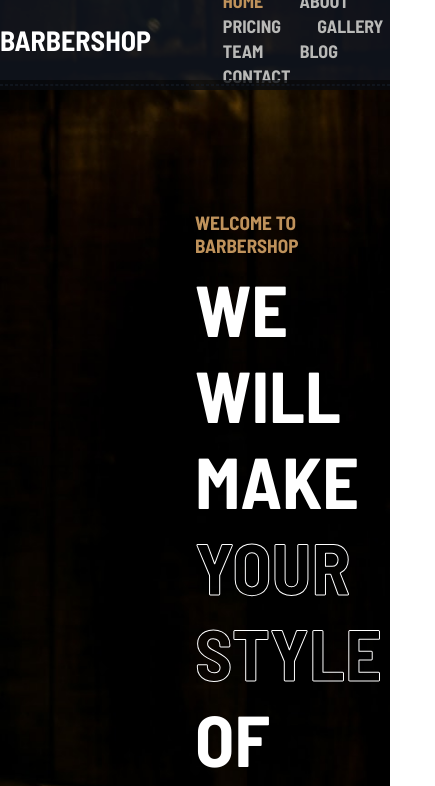
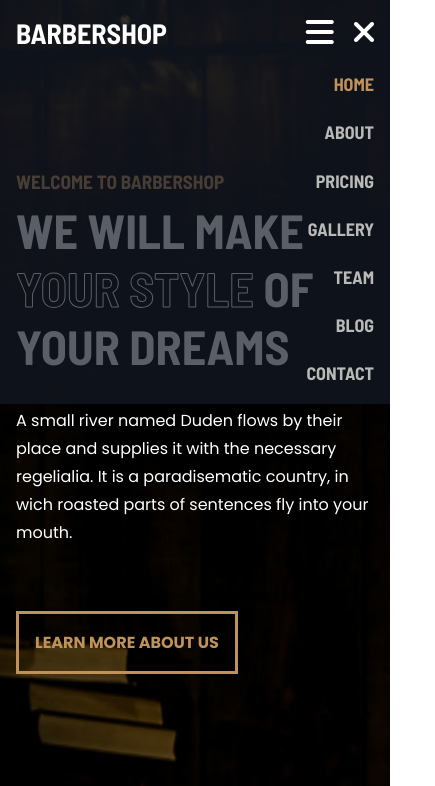
Before and after one commit to FED22M/inlamninguppgift-1-barbershop-devjoppe, a plain HTML site: page src/index.html in a window 390 px wide. Shown: the top 786 px of the page, 435 px wide, since content can reach past the window. Drawn offline with Linux system fonts and the light colour scheme.

Commit message:
mobile services and Header done. Some updates to the nav is ongoing

```diff
--- a/src/index.html
+++ b/src/index.html
@@ -21,6 +21,8 @@
                         <h1>Barbershop</h1>
                     </div>
                     <div class="nav">
+                        <i class="fa-solid fa-bars"></i>
+                        <i class="fa-sharp fa-solid fa-xmark"></i>
                         <nav>
                             <ul>
                                 <li><a class="selected" href="#">Home</a></li>
@@ -36,12 +38,12 @@
                 </div>
             </div>
         </div>
-        <div class="navbar--dashed"><hr /></div>
+        <!-- <div class="navbar--dashed"><hr /></div> ### Tar bort navbar dashed. Ser inte bra ut -->
         <!-- End: Navbar -->
         <!-- Start: Header -->
         <header class="full-vh">
-            <div class="container d-flex flex-just-right flex-align-center">
-                <div class="header--content d-flex flex-column">
+            <div class="container d-flex flex-just-right flex-align-center m-margin">
+                <div class="header--content d-flex flex-column m-just-flex-center">
                     <h2>Welcome to Barbershop</h2>
                     <span>We will make <span class="outliner">your style</span> of your dreams</span>
                     <div class="header--content_text">
@@ -54,8 +56,8 @@
         <!-- End: Header -->
         <!-- End: Navbar and Header -->
         <!-- Start: Our services -->
-        <section id="Services" class="m-flex-column">
-                <div class="services--card golden">
+        <section id="Services" class="m-flex-column m-services--card">
+                <div class="services--card golden m-first-card">
                     <img src="images/service_01-shave.jpg" alt="Person gets a hot shave">
                     <h3>Hair styles</h3>
                     <p>A small river named Duden flows by their place and supplies it with the necessary regelialia. It is a paradesiematic country, in which roasted parts.</p>
--- a/src/scss/mobile.scss
+++ b/src/scss/mobile.scss
@@ -1,5 +1,6 @@
 @media screen and (max-width: 992px) {
 
+    // Start Layout
     .container {
         width: 100%;
     }
@@ -12,6 +13,70 @@
         display: none !important;
     }
 
+    .m-margin {
+        margin: 0 1rem 0 1rem;
+    }
+
+    .m-just-flex-center {
+        justify-content: center;
+    }
+    // End Layout
+
+    //Start Navigantion
+.navbar {
+    display: inline-block;
+    height: auto;
+}
+
+    .navbar--content {
+        align-items: flex-start;
+        .title {
+            margin: 1rem 0 0 1rem;
+        }
+        .nav {
+            text-align: right;
+            i {
+                color: white;
+                font-size: 2rem;
+                margin: 1rem 1rem 0 0;
+            }
+            nav {
+                ul {
+                    padding-left: 0;
+                    margin-right: 1rem;
+                    text-align: right;
+                    li {
+                        display: block;
+                        color: red;
+                        margin: 1.2rem 0 0 0;
+                        font-size: 1.2rem;
+                    }
+                }
+            }
+        }
+    }
+    //End Navigation
+
+    //Start Header
+    .header--content {
+        width: 100%;
+        height: 100%;
+        span {
+            font-size: 3rem;
+        }
+    }
+
+    .header--content_text {
+        font-size: 1rem;
+        border-left: none;
+        padding-left: 0;
+        p {
+            line-height: 28px;
+        }
+    }
+    //End Header
+
+    // Start Footer
     footer {
         padding-top: 0;
         padding-bottom: 0;
@@ -20,10 +85,28 @@
     .footer--block {
         margin-bottom: 0;
     }
+    // End Footer
 
     .image--block {
         flex: none;
         height: 500px;
     }
 
+    .services--card {
+        &.golden {
+            background-image: linear-gradient(bottom, $color-golden, $color-golden 83%, $color-golden-dark 83%, $color-golden-dark 100%);
+            background-image: -webkit-linear-gradient(bottom, $color-golden, $color-golden 83%, $color-golden-dark 38%, $color-golden-dark 100%);
+            &.m-first-card {
+                background-image: linear-gradient(bottom, $color-golden, $color-golden 83%, rgba(0, 0, 0, 0) 83%, rgba(0, 0, 0, 0) 100%);
+                background-image: -webkit-linear-gradient(bottom, $color-golden, $color-golden 83%, rgba(0, 0, 0, 0) 38%, rgba(0, 0, 0, 0) 100%);
+            }
+        }
+        &.golden-dark {
+            background-image: linear-gradient(bottom, $color-golden-dark, $color-golden-dark 83%, $color-golden 83%, $color-golden 100%);
+            background-image: -webkit-linear-gradient(bottom, $color-golden-dark, $color-golden-dark 83%, $color-golden 83%, $color-golden 100%);
+        }
+        img {
+            max-width: 150px;
+        }
+    }
 }
```
Also changed, not shown: src/css/style-min.css.
